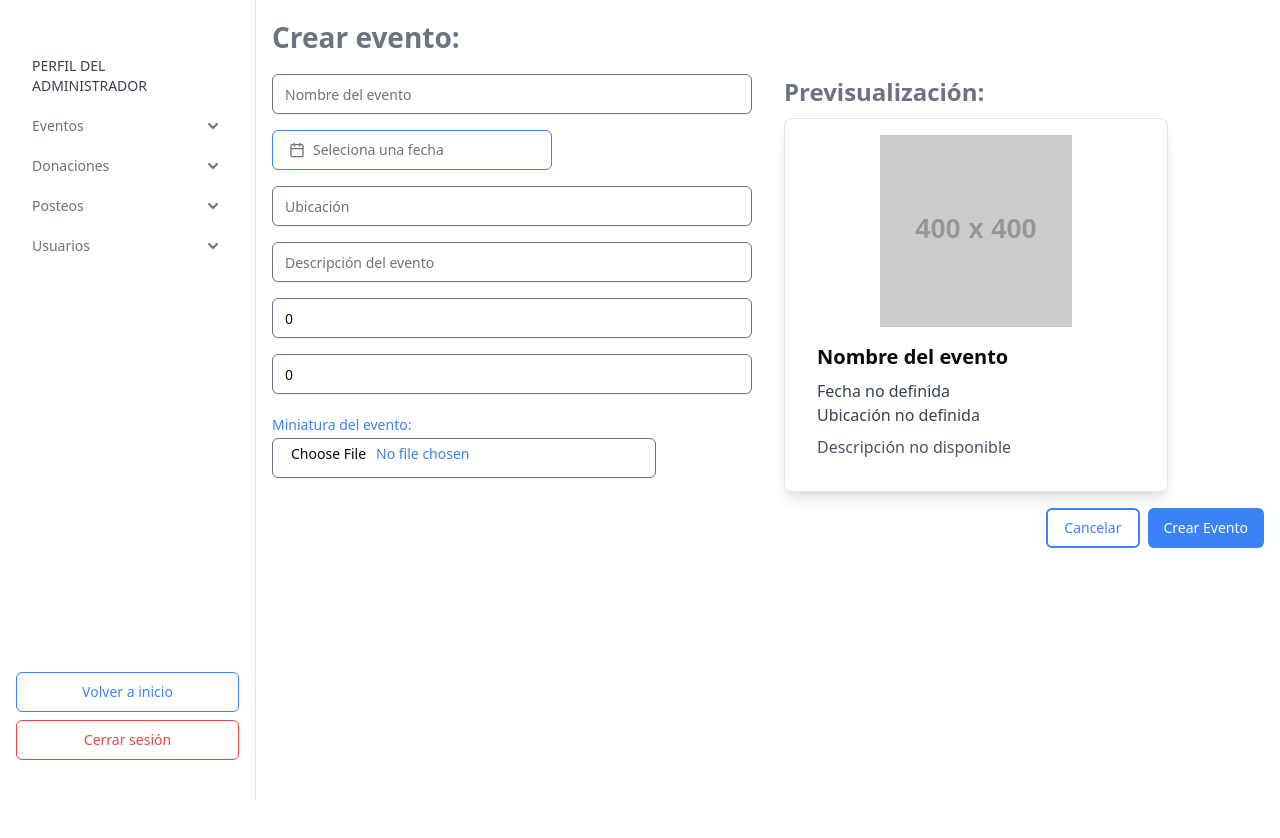
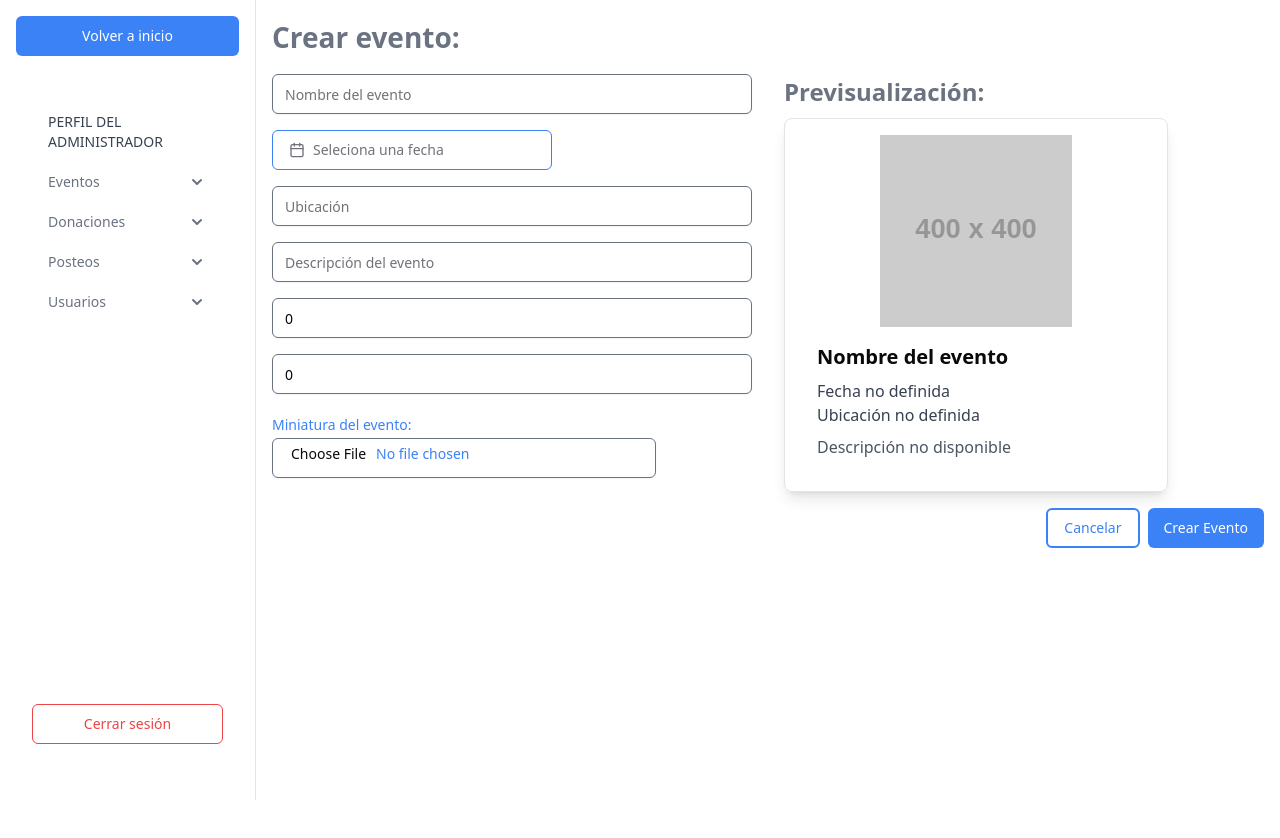
Before and after one commit to CardoneLeandro/WEB-FT-52-FRONT, a Next.js app in the folder front/: page /dashBoard-Admin/events/editEvent in a window 1280 px wide. Shown: the top 838 px of the page. Built offline with nearby package versions, Linux system fonts and the light colour scheme; no server answers.

Commit message:
modificación del botón "ir a inicio" se posiciono en la parte superior

```diff
--- a/front/src/app/dashBoard-Admin/layout.tsx
+++ b/front/src/app/dashBoard-Admin/layout.tsx
@@ -19,7 +19,10 @@ export default function Layout({ children }: { children: React.ReactNode }) {
   return (
     <div className="flex min-h-screen mb-20">
       {/* Sidebar */}
-      <div className="w-64 flex flex-col border-e bg-white min-h-screen justify-between mb-44">
+      <div className="w-64 flex flex-col border-e bg-white min-h-screen justify-between  p-4 mb-44">
+        <Button variant={'default'}>
+          <Link href="/">Volver a inicio</Link>
+        </Button>
         <div className="flex-1 px-4 py-6">
           <span className="sr-only">Home</span>
           <div className="flex flex-row justify-center"></div>
@@ -241,10 +244,6 @@ export default function Layout({ children }: { children: React.ReactNode }) {
 
         {/* Fixed footer with "Go Home" and "Logout" buttons */}
         <div className="  flex flex-col gap-2 justify-center px-4 mb-10">
-          <Button variant={'outline'}>
-            <Link href="/">Volver a inicio</Link>
-          </Button>
-
           <Button variant={'destructive'} onClick={() => handleLogOut()}>
             Cerrar sesión
           </Button>
```
